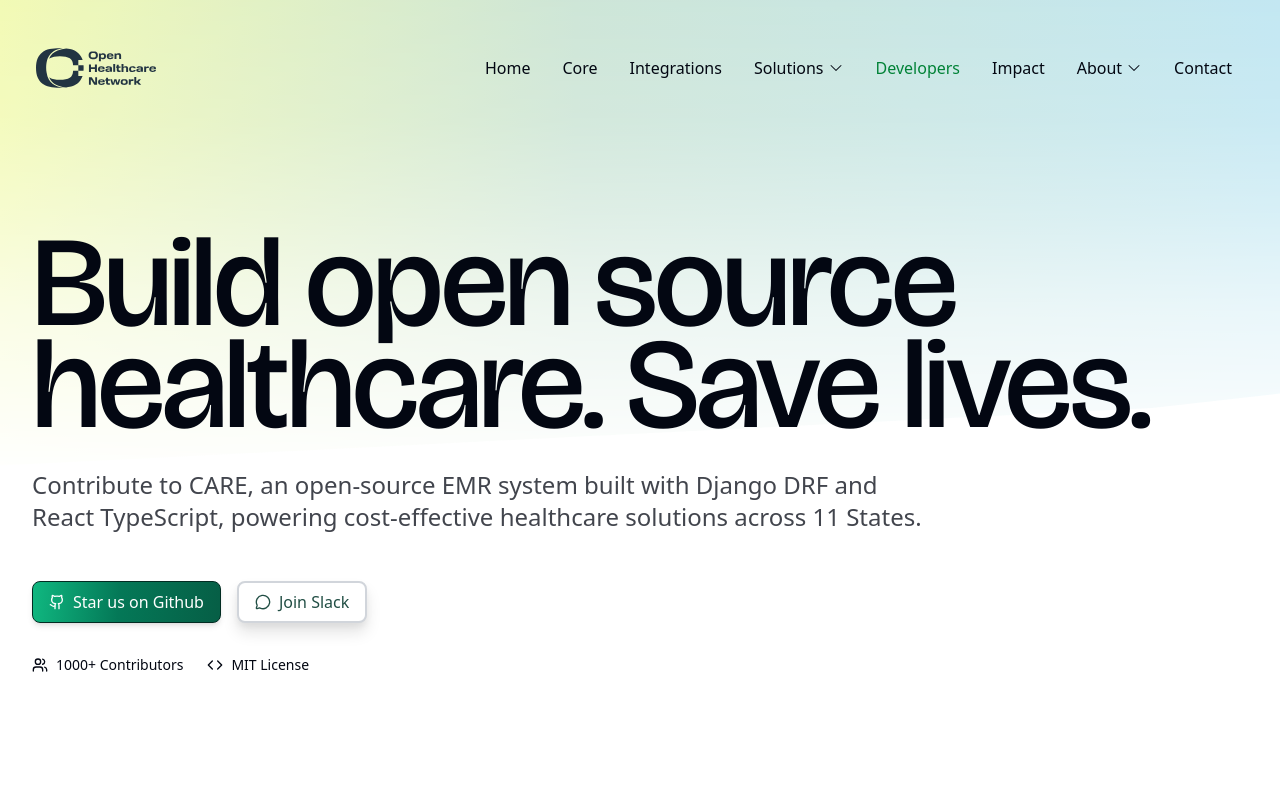
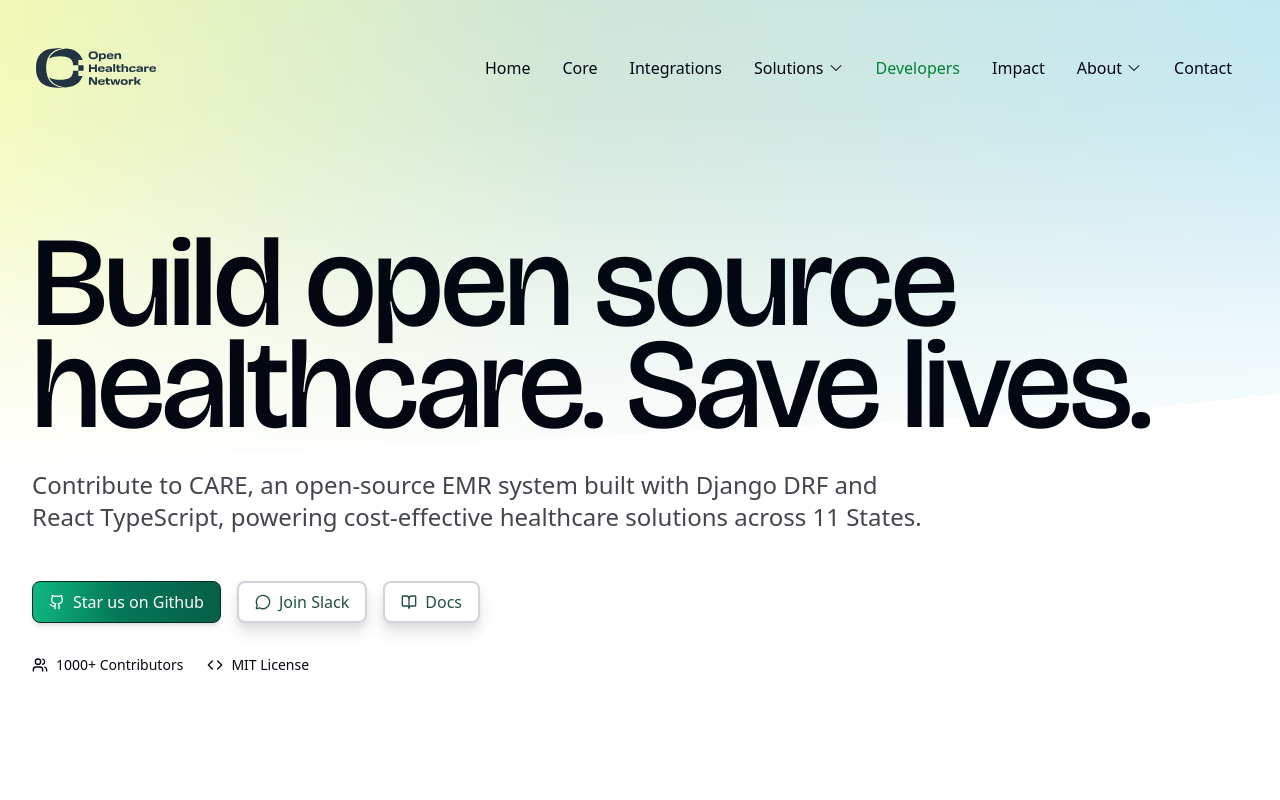
Before and after one commit to ohcnetwork/landing, a Next.js app: page /developers in a window 1280 px wide. Shown: the top 800 px of the page. Built offline with nearby package versions, Linux system fonts and the light colour scheme; a web font is replaced by a local one.

Commit message:
add docs.ohc.network link in dev page

```diff
--- a/src/app/developers/page.tsx
+++ b/src/app/developers/page.tsx
@@ -54,6 +54,10 @@
             <Button variant="secondary" href="https://slack.ohc.network" target="_blank" className="flex items-center gap-2">
               <MessageCircle className="w-4 h-4" />
               <span>Join Slack</span>
+            </Button>
+            <Button variant="secondary" href="https://docs.ohc.network" target="_blank" className="flex items-center gap-2">
+              <BookOpen className="w-4 h-4" />
+              <span>Docs</span>
             </Button>
           </div>
 
```
